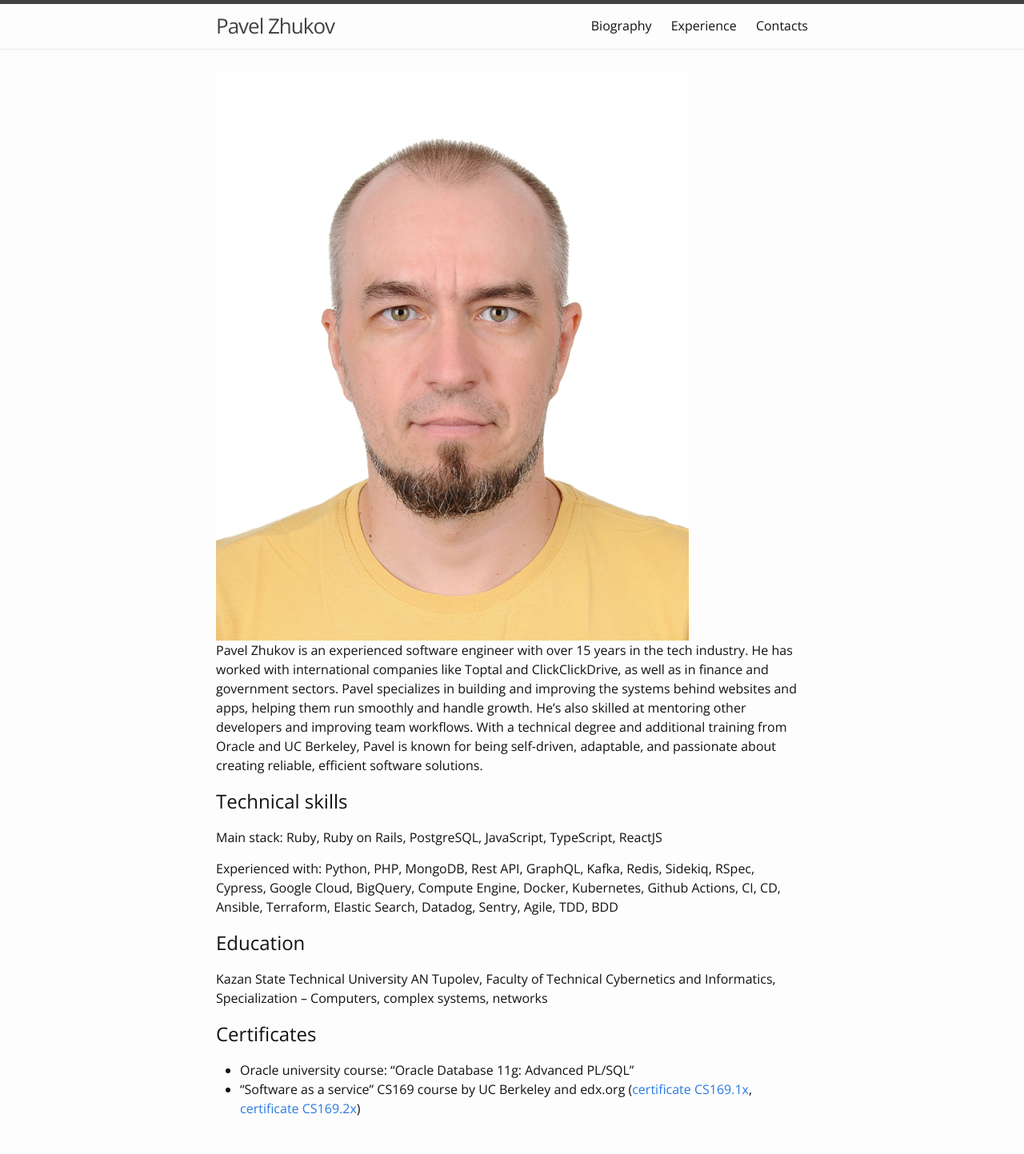
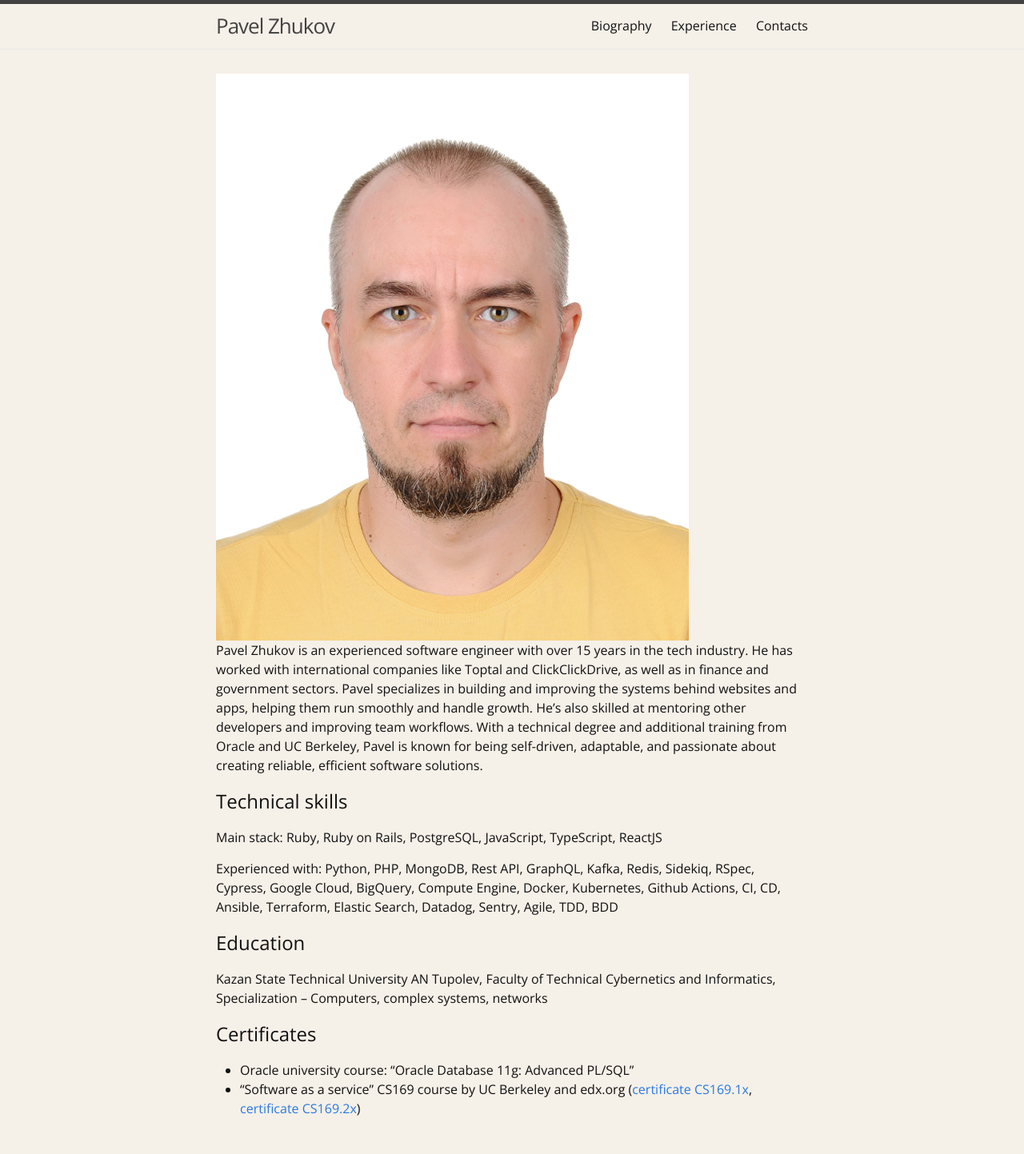
Before and after one commit to zhukovpe/zhukovpe.github.io, a Jekyll site: the page built from index.html, in a window 1280 px wide. Shown: the whole page at 80% size. Built offline with Jekyll 4.4.1, drawn with Linux system fonts in a browser that asks for light colours.

Commit message:
update site background color

```diff
--- a/_sass/minima.scss
+++ b/_sass/minima.scss
@@ -12,7 +12,7 @@ $base-line-height: 1.5 !default;
 $spacing-unit:     30px !default;
 
 $text-color:       #111 !default;
-$background-color: #fdfdfd !default;
+$background-color: #F5F0E8 !default;
 $brand-color:      #2a7ae2 !default;
 
 $grey-color:       #828282 !default;
```
